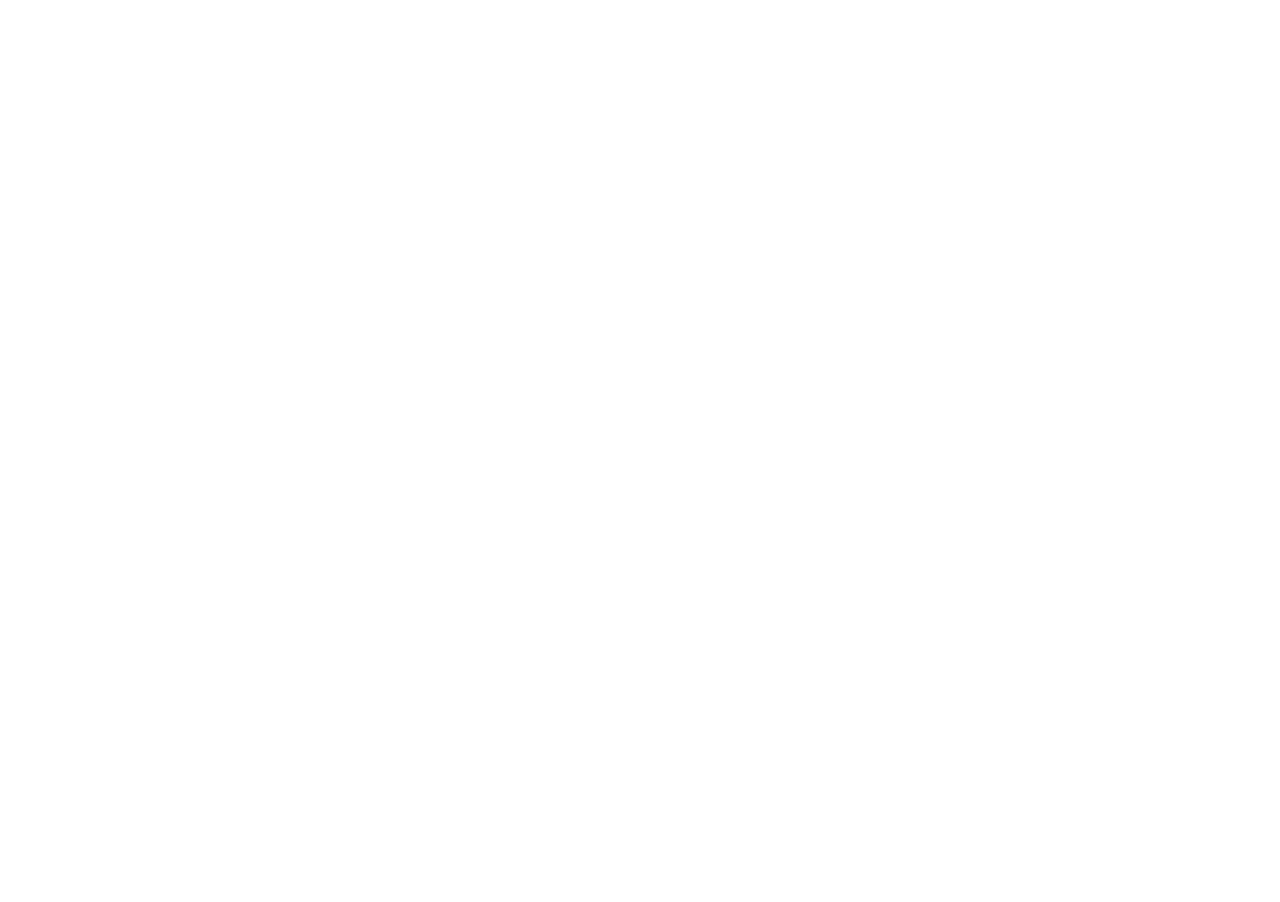
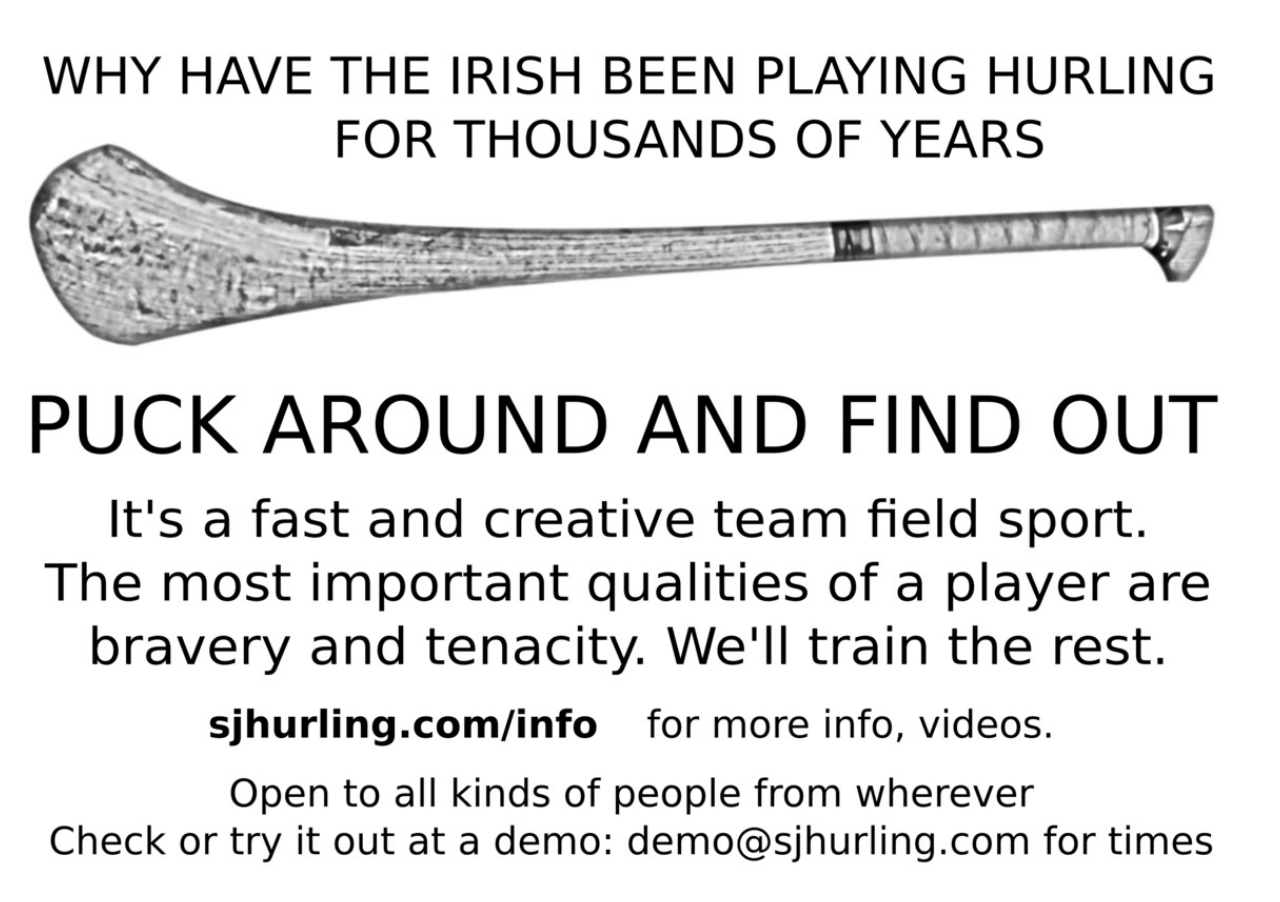
Before and after one commit to darachm/sjhurling, a plain HTML site: page demo/index.html in a window 1280 px wide. Before the commit the page ends 800 px from the top, so only its background shows below. Drawn offline with Linux system fonts and the light colour scheme.

Commit message:
Update index.html

```diff
--- a/demo/index.html
+++ b/demo/index.html
@@ -1,5 +1,5 @@
 <html>
   <body>
-    <img src="puck-around-220212.jpeg width=100% />
+    <img src="puck-around-220212.jpeg" width=100% />
   </body>
 </html>
```
